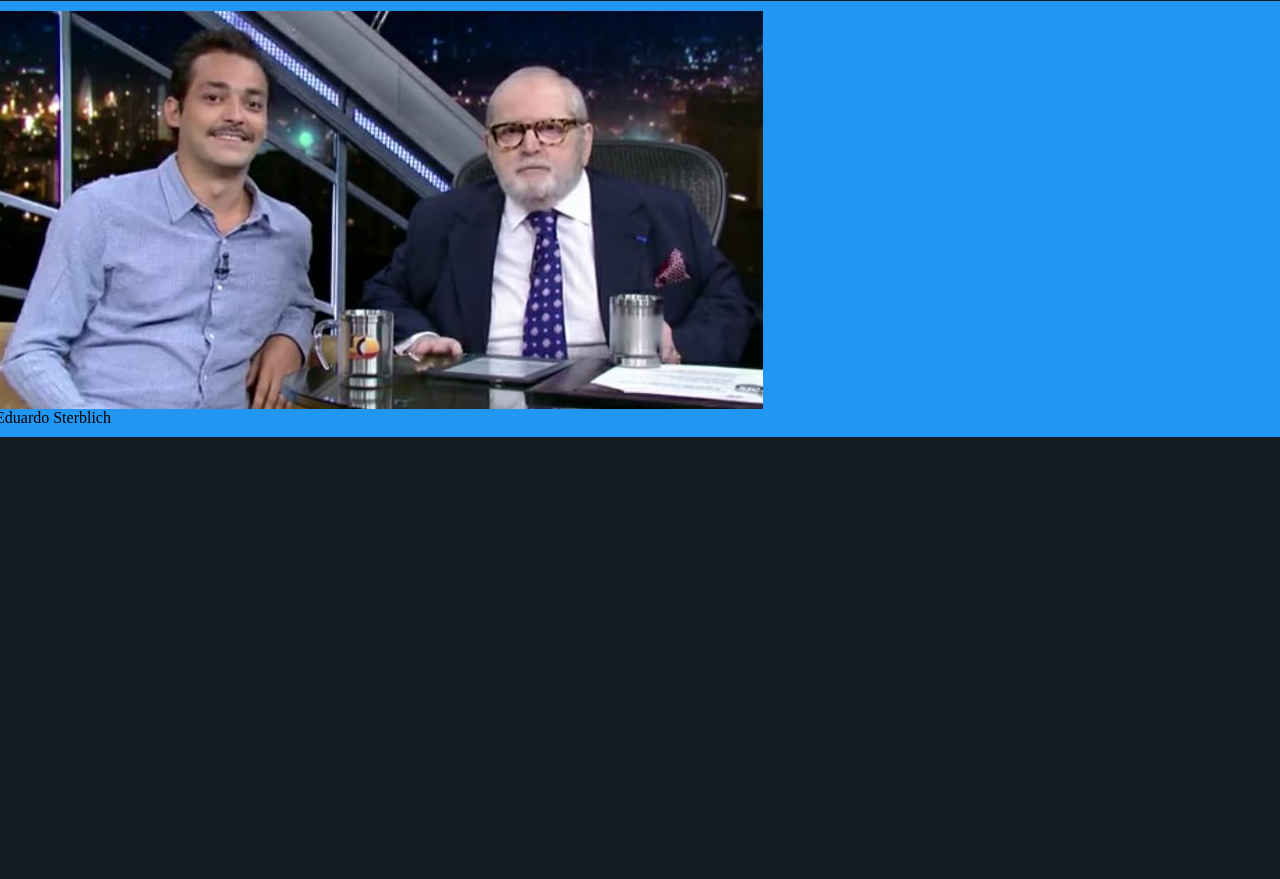
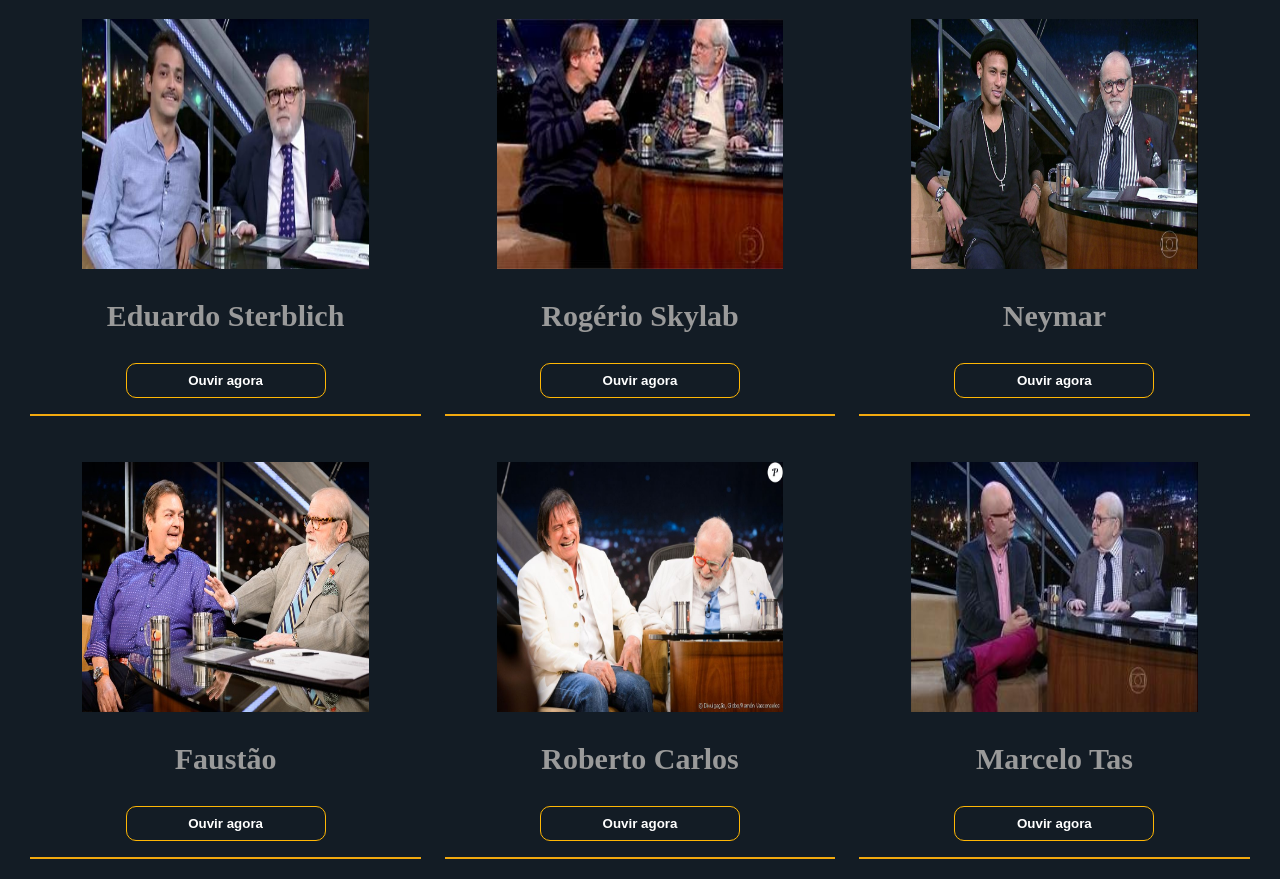
Before and after one commit to JulioVarella/Jo-Podcast, a plain HTML site: page index.html in a window 1280 px wide. Shown: the part 998-1877 px from the top of the page. Before the commit the page ends 1435 px from the top, so only its background shows below. Drawn offline with nearby package versions, Linux system fonts and the light colour scheme.

Commit message:
seção de episódios anteriores

```diff
--- a/css/main.css
+++ b/css/main.css
@@ -198,9 +198,9 @@ p1 {
     font-family: "Montserrat",sans-serif;
 }
 
-.episodios-header {
+.episodios-header h2{
     text-align: center;
-    font-size: 22px;
+    font-size: 30px;
     color: #aaa8a8;
 }
 
@@ -239,10 +239,7 @@ input[type="image"] {
 }
 
 .episodios {
-    display: flex;
-    flex-wrap: wrap;
-    margin-right: -15px;
-    margin-left: -15px;
+    text-align: center;
 }
 
 .grid-container {
@@ -258,3 +255,56 @@ input[type="image"] {
     height: auto;
     max-width: 33%;
 }
+
+.col-3 {
+    margin: 10px 10px;
+    display: inline-block;
+    text-align: center;
+    width: 28%;
+    border-bottom: 2px solid #f2a90f;
+}
+
+.col-3 img {
+    height: 250px;
+    width: 80%;
+}
+
+.col-3 h3 {
+    text-align: center;
+    font-size: 30px;
+    color: #9a9a9a;
+}
+
+.bloco-texto {
+    padding: 1em;
+    margin-bottom: 20px;
+
+}
+
+.bloco-texto:hover {
+    background-color: #1a2835;
+    opacity: 0.9;
+    transition: 0.4s;
+}
+
+.watch {
+    cursor: pointer;
+    width: auto;
+    min-width: 200px;
+    border: 1px solid #ffb705;
+    font-family: "Montserrat",sans-serif;
+    font-weight: bolder;
+    fill: #fff;
+    color: #fff;
+    background-color: transparent;
+    border-radius: 10px 10px 10px 10px;
+    padding: 9px 50px;
+    transition: transform .2s;
+}
+
+.watch:hover {
+    color: #010201;
+    background-color: #f2a90f;
+    opacity: 0.8;
+    transition: 0.3s;
+}
--- a/index.html
+++ b/index.html
@@ -75,13 +75,36 @@
         <div class="episodios-header">
             <h2>OUÇA OS EPISÓDIOS</h2>
         </div>
-        <div class="episodios grid-container">
-            <div class="card">
-                <img src="./img/ep-edu.jpg" alt="ep-1"/>
-                Eduardo Sterblich
+        <div class="episodios">
+            <div class="col-3 bloco-texto">
+                <img src="./img/ep-edu.jpg" alt="">
+                <h3>Eduardo Sterblich</h3>
+                <button class="watch">Ouvir agora</button>
             </div>
-            <div>
-
+            <div class="col-3 bloco-texto">
+                <img src="./img/ep-skylab.jpg" alt="">
+                <h3>Rogério Skylab</h3>
+                <button class="watch">Ouvir agora</button>
+            </div>
+            <div class="col-3 bloco-texto">
+                <img src="./img/ep-neymar.jpg" alt="">
+                <h3>Neymar</h3>
+                <button class="watch">Ouvir agora</button>
+            </div>
+            <div class="col-3 bloco-texto">
+                <img src="./img/ep-faustao.jpg" alt="">
+                <h3><b>Faustão</b></h3>
+                <button class="watch">Ouvir agora</button>
+            </div>
+            <div class="col-3 bloco-texto">
+                <img src="./img/ep-roberto.jpg" alt="">
+                <h3><b>Roberto Carlos</b></h3>
+                <button class="watch">Ouvir agora</button>
+            </div>
+            <div class="col-3 bloco-texto">
+                <img src="./img/ep-tas.jpg" alt="">
+                <h3><b>Marcelo Tas</b></h3>
+                <button class="watch">Ouvir agora</button>
             </div>
         </div>
     </div>
```
